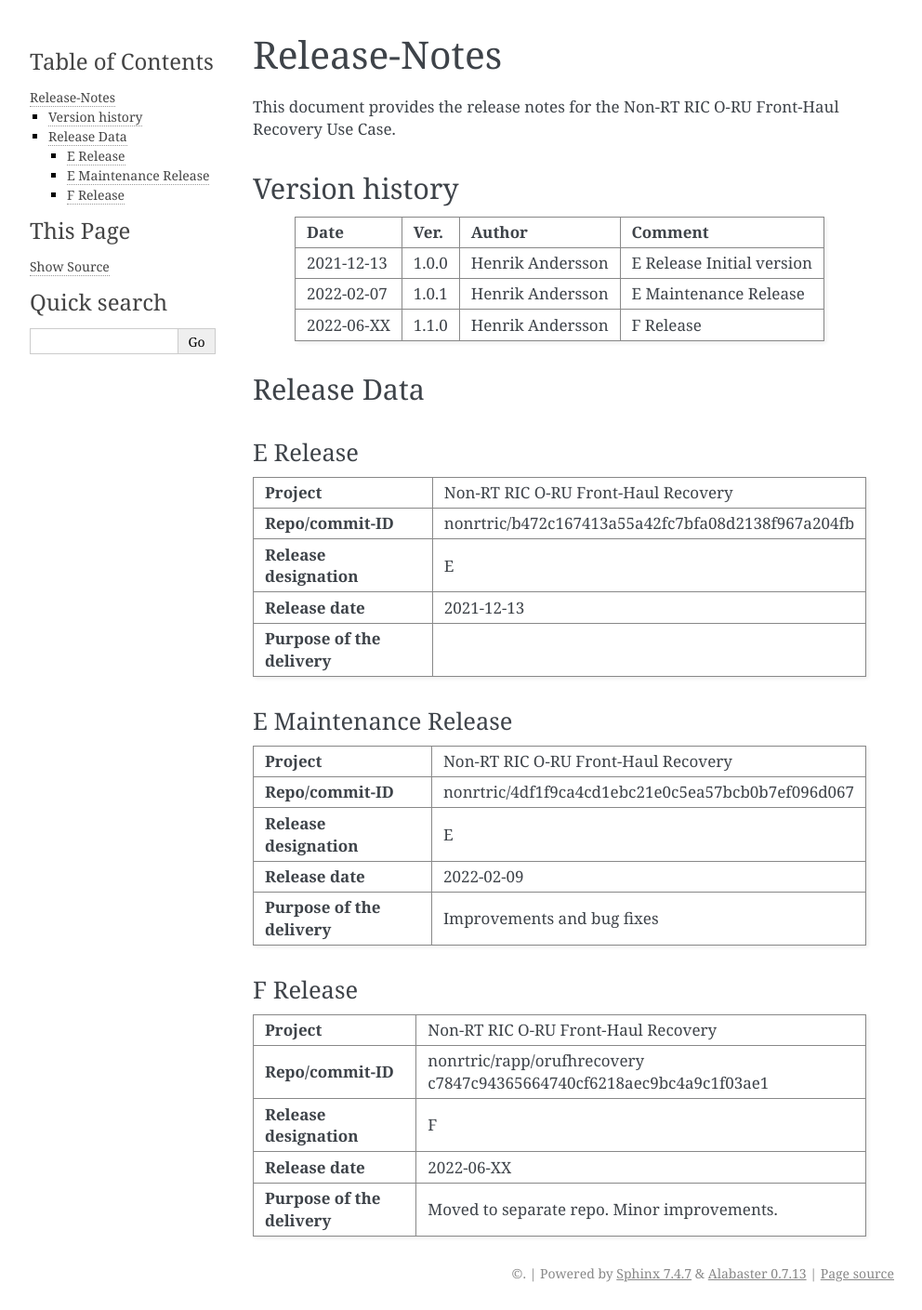
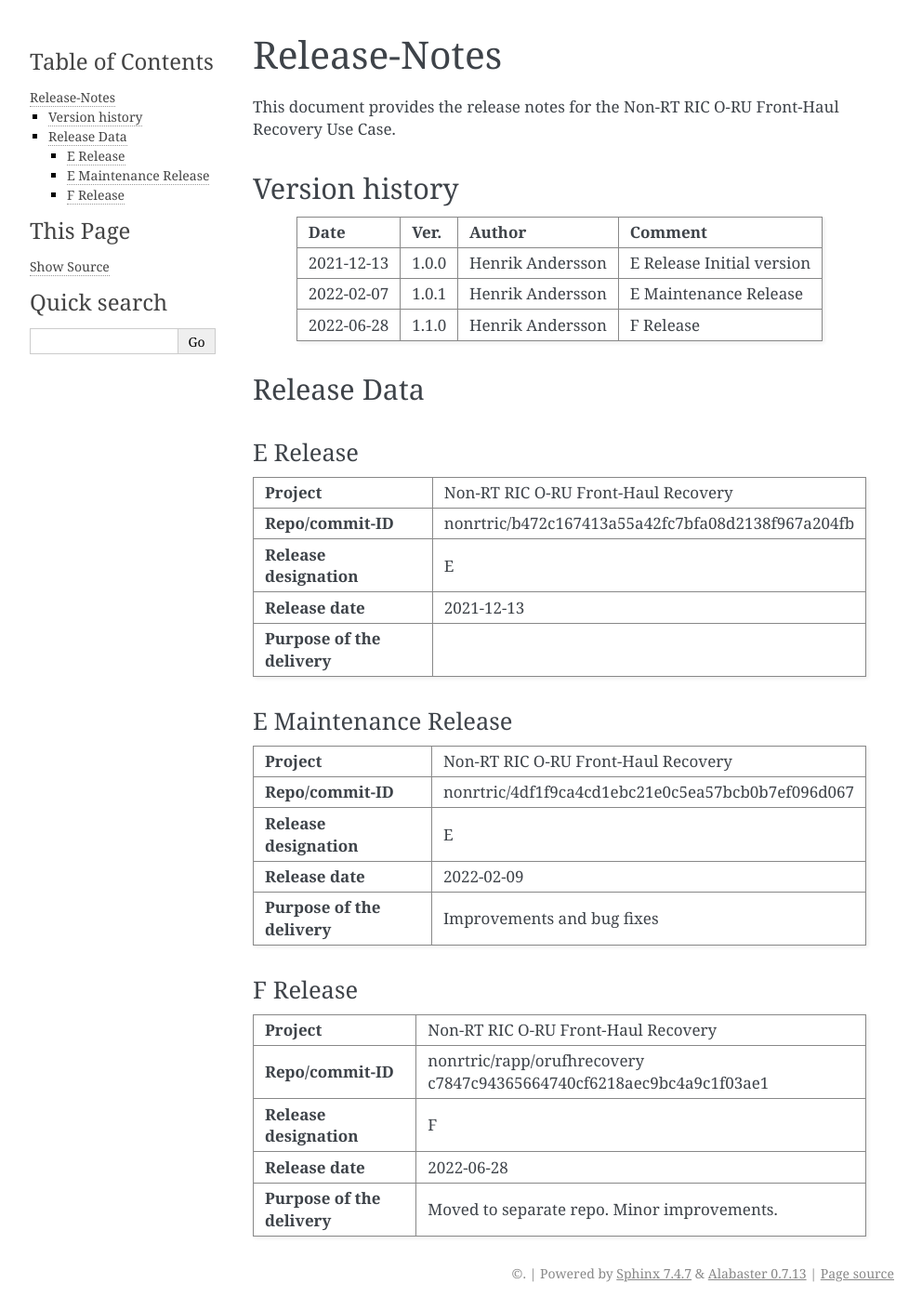
Before and after one commit to o-ran-sc/nonrtric-rapp-orufhrecovery, a Sphinx documentation site: the page built from docs/release-notes.rst, in a window 1280 px wide. Shown: the whole page at 93% size, without its empty margins (148-1140 px from the left). Built offline with Sphinx 7.4.7, drawn with Linux system fonts in a browser that asks for light colours.

Commit message:
Update Release Notes
Issue-ID: NONRTRIC-762
Signed-off-by: elinuxhenrik <henrik.b.andersson@est.tech>
Change-Id: Ib0ae8e4e07168f64e2ce743036901c6361a23ac8

```diff
--- a/docs/release-notes.rst
+++ b/docs/release-notes.rst
@@ -23,7 +23,7 @@ Version history
 |            |          |                  | Release         |
 |            |          |                  |                 |
 +------------+----------+------------------+-----------------+
-| 2022-06-XX | 1.1.0    | Henrik Andersson | F Release       |
+| 2022-06-28 | 1.1.0    | Henrik Andersson | F Release       |
 |            |          |                  |                 |
 +------------+----------+------------------+-----------------+
 
@@ -81,7 +81,7 @@ F Release
 | **Release designation**     | F                                                 |
 |                             |                                                   |
 +-----------------------------+---------------------------------------------------+
-| **Release date**            | 2022-06-XX                                        |
+| **Release date**            | 2022-06-28                                        |
 |                             |                                                   |
 +-----------------------------+---------------------------------------------------+
 | **Purpose of the delivery** | Moved to separate repo. Minor improvements.       |
```
